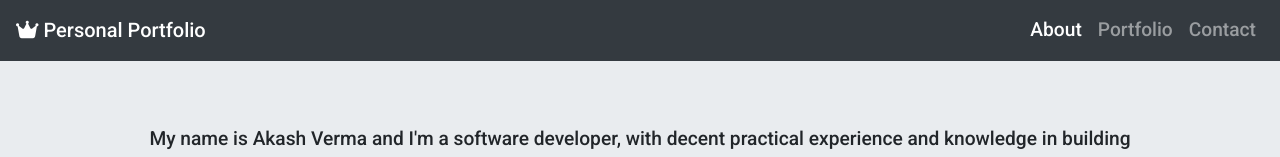
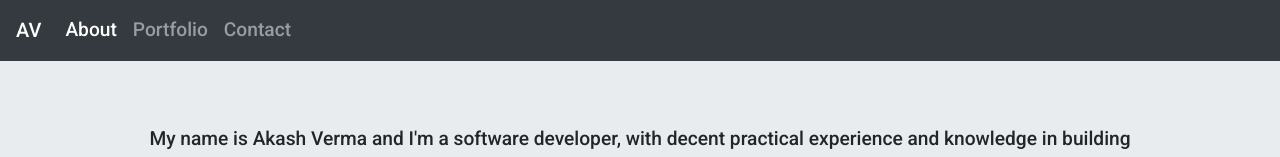
Before and after one commit to akashvermaofskt/aws-portfolio, a React (Create React App) app: page / in a window 1280 px wide. Shown: the top 157 px of the page. Built offline with nearby package versions, Linux system fonts and the light colour scheme.

Commit message:
Reactstrap navbar added, formatted code

```diff
--- a/package.json
+++ b/package.json
@@ -11,7 +11,8 @@
     "react-bootstrap": "^1.0.1",
     "react-dom": "^16.13.1",
     "react-scripts": "3.4.1",
-    "react-scroll": "^1.7.16"
+    "react-scroll": "^1.7.16",
+    "reactstrap": "^8.6.0"
   },
   "scripts": {
     "start": "react-scripts start",
--- a/public/index.html
+++ b/public/index.html
@@ -16,7 +16,7 @@
   <link href="https://fonts.googleapis.com/css2?family=Rokkitt:wght@500&display=swap" rel="stylesheet">
   <link href="https://fonts.googleapis.com/css2?family=Roboto:wght@500&display=swap" rel="stylesheet">
   <link rel="icon"
-    href="https://encrypted-tbn0.gstatic.com/images?q=tbn%3AANd9GcRh3taVhvC-yNWGkPwQHfRMGuNwiovaBEdgVA&usqp=CAU"
+    href="https://lh3.googleusercontent.com/sEsXFy3LxjYHfY-VlT10ciZqk1FMwTdlb27ONIrRMfcQDUDzz9gqjm12bHiyl1sWwMGCT1JpRH4t4xH32C64hwnxXI27lajYUHVAqLee8eCP6TkRY61EfUoulkQef871zAOTmMXh1zU=s209-p-k"
     type="image/x-icon">
 
 
--- a/src/App.js
+++ b/src/App.js
@@ -1,7 +1,7 @@
 import React from 'react';
 
 //components
-import Navbar from './components/Navbar';
+import MyNavbar from './components/MyNavbar';
 import Introduction from './components/Introduction';
 import MyCarousel from './components/MyCarousel';
 import ContactMe from './components/ContactMe';
@@ -10,10 +10,10 @@ import ContactMe from './components/ContactMe';
 const App = () => {
   return (
     <div className="App">
-      <Navbar/>
-      <Introduction/>
-      <MyCarousel/>
-      <ContactMe/>
+      <MyNavbar />
+      <Introduction />
+      <MyCarousel />
+      <ContactMe />
     </div>
   );
 }
--- a/src/components/Navbar.js
+++ b/src/components/MyNavbar.js
@@ -1,15 +1,27 @@
-import React from 'react';
+import React, { useState } from 'react';
 import { Link } from "react-scroll";
-const Navbar = () => {
+import {
+    Navbar,
+    NavbarBrand,
+    NavbarToggler,
+    Collapse,
+    Nav,
+    NavItem
+} from 'reactstrap';
+
+const MyNavbar = (props) => {
+    const [isOpen, setIsOpen] = useState(false);
+    const toggle = () => setIsOpen(!isOpen);
+
     return (
-        <nav className="navbar sticky-top navbar-expand-lg navbar-dark bg-dark">
-            <a className="navbar-brand" href="https://www.linkedin.com/in/akashvermaofskt/"><i className="fas fa-crown" id="ico" ></i>{'   '}Personal Portfolio</a>
-            <button className="navbar-toggler" type="button" data-toggle="collapse" data-target="#myNavbar" aria-controls="myNavbar" aria-expanded="false" aria-label="Toggle navigation">
-                <span className="navbar-toggler-icon"></span>
-            </button>
-            <div className="collapse navbar-collapse" id="myNavbar">
-                <ul className="navbar-nav navbar-right ml-auto">
-                    <li className="nav-item">
+        <Navbar color="dark" dark sticky="top" expand="md">
+            <NavbarBrand href="https://www.linkedin.com/in/akashvermaofskt/">
+                AV
+            </NavbarBrand>
+            <NavbarToggler onClick={toggle} />
+            <Collapse isOpen={isOpen} navbar>
+                <Nav className="mr-auto" navbar>
+                    <NavItem>
                         <Link
                             className="nav-link"
                             activeClass="active"
@@ -21,9 +33,9 @@ const Navbar = () => {
                             style={{ cursor: "pointer" }}
                         >
                             About
-                        </Link>
-                    </li>
-                    <li className="nav-item">
+                            </Link>
+                    </NavItem>
+                    <NavItem>
                         <Link
                             className="nav-link"
                             activeClass="active"
@@ -36,8 +48,8 @@ const Navbar = () => {
                         >
                             Portfolio
                         </Link>
-                    </li>
-                    <li className="nav-item">
+                    </NavItem>
+                    <NavItem>
                         <Link
                             className="nav-link"
                             activeClass="active"
@@ -50,11 +62,11 @@ const Navbar = () => {
                         >
                             Contact
                         </Link>
-                    </li>
-                </ul>
-            </div>
-        </nav>
-  );
+                    </NavItem>
+                </Nav>
+            </Collapse>
+        </Navbar>
+    );
 }
 
-export default Navbar;
+export default MyNavbar;
```
Also changed, not shown: src/components/ContactMe.js (+9 -9 lines), src/components/Introduction.js (+5 -6 lines), src/components/MyCarousel.js (indentation only), src/serviceWorker.js (indentation only), 1 other file (tests, documents, lock files or other folders).
